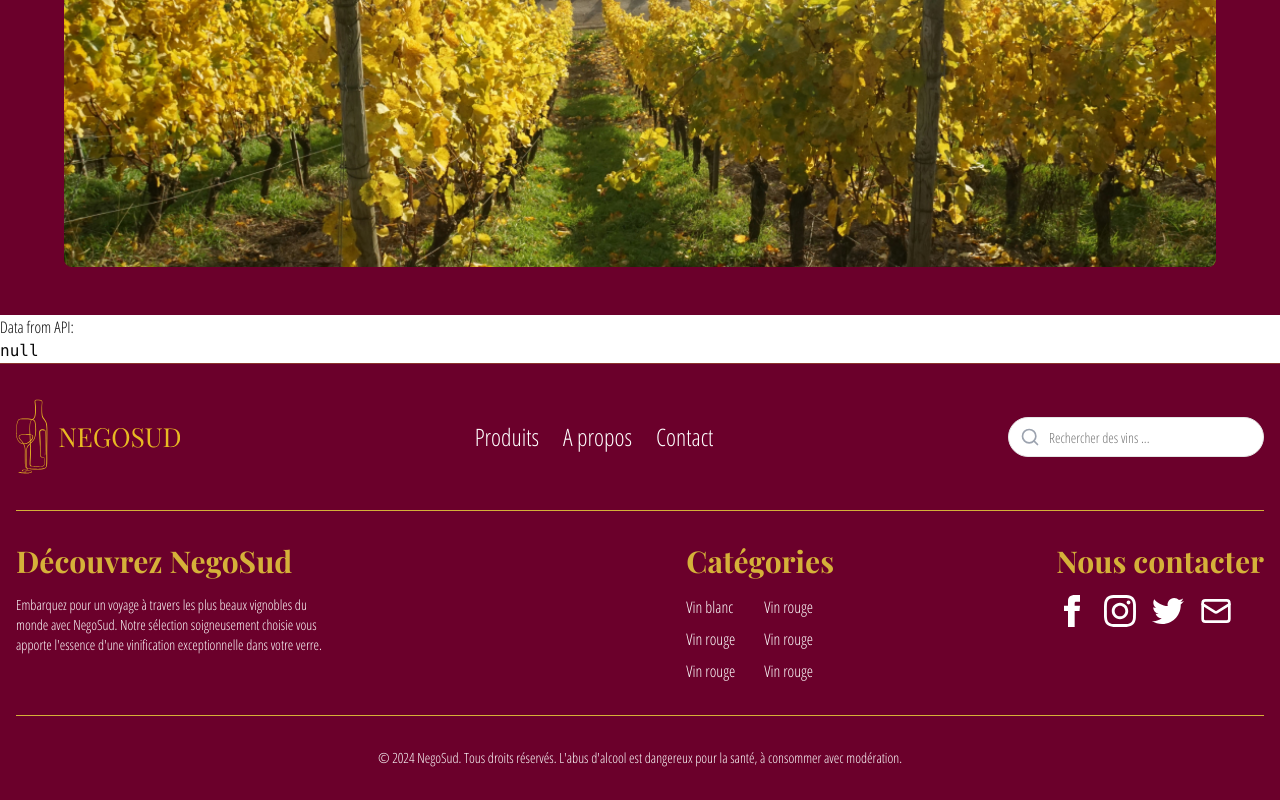
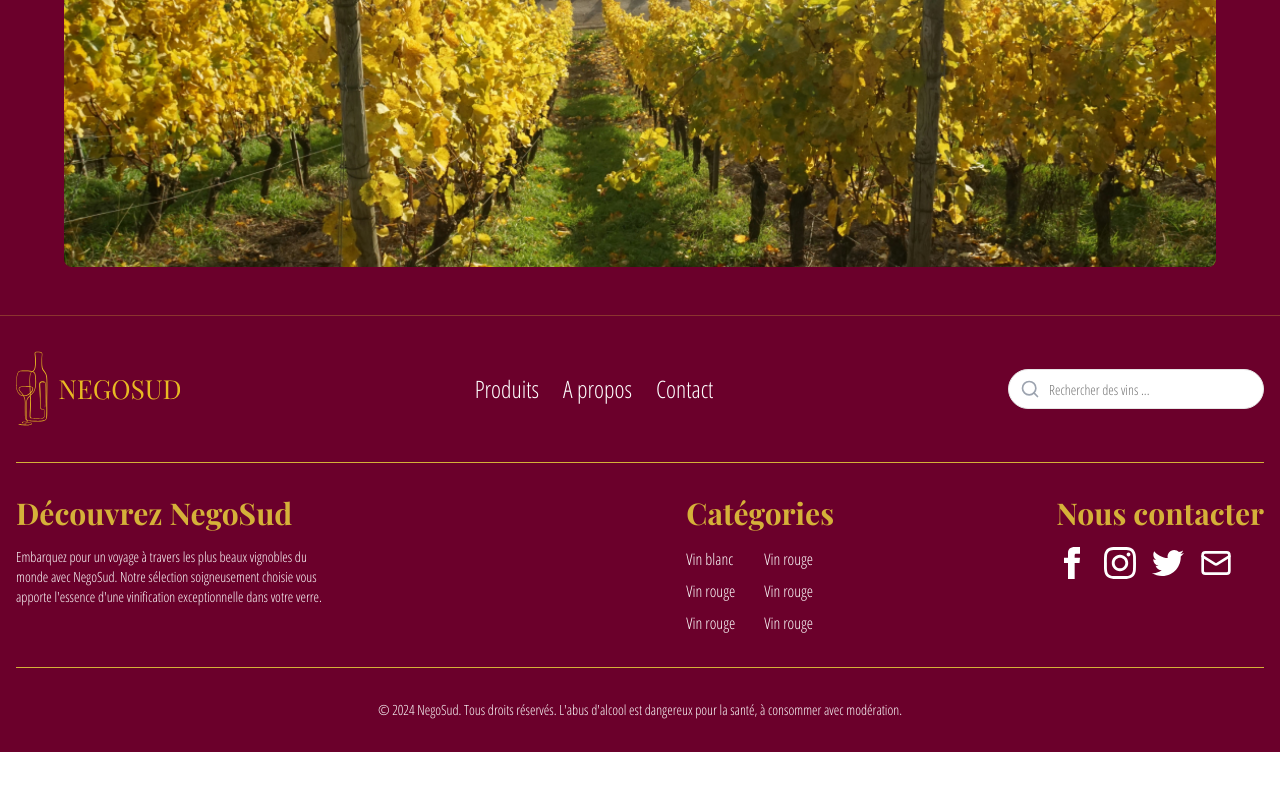
Before and after one commit to Arthur-s-Organization/NEGOSUD_ECommerce, a Next.js app in the folder APP/negosud_front/: page / in a window 1280 px wide. Shown: the part 641-1441 px from the top of the page. After the commit the page ends 1393 px from the top, so only its background shows below. Built offline with nearby package versions, Linux system fonts and the light colour scheme; no server answers; a web font is replaced by a local one.

Commit message:
fix : clean front

```diff
--- a/APP/negosud_front/src/app/page.tsx
+++ b/APP/negosud_front/src/app/page.tsx
@@ -1,12 +1,10 @@
-"use client"
+"use client";
 import Hero from "@/components/Hero";
-import Test from "@/components/test";
 
 export default function Home() {
   return (
     <>
       <Hero />
-      <Test/>
     </>
   );
 }
--- a/APP/negosud_front/src/components/test.tsx
+++ /dev/null
@@ -1,20 +0,0 @@
-import React, { useEffect, useState } from 'react';
-
-function Test() {
-  const [data, setData] = useState(null);
-
-  useEffect(() => {
-    fetch('https://localhost:7246/api/AlcoholFamily')  // Remplace par l'URL de ton API
-      .then(response => response.json())
-      .then(data => setData(data));
-  }, []);
-
-  return (
-    <div>
-      <h1>Data from API:</h1>
-      <pre>{JSON.stringify(data, null, 2)}</pre>
-    </div>
-  );
-}
-
-export default Test;
```
